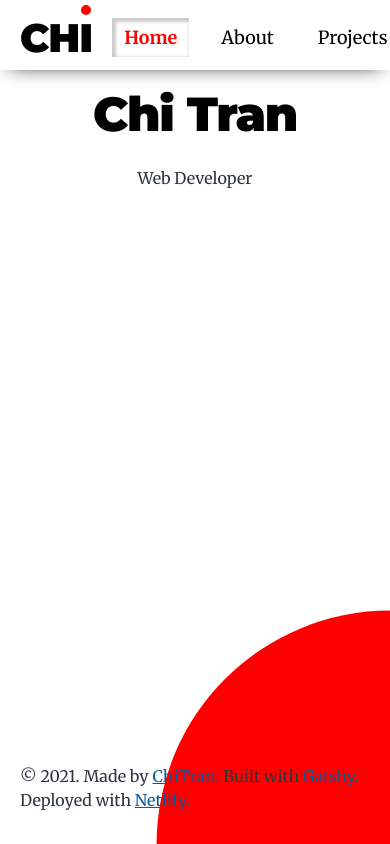
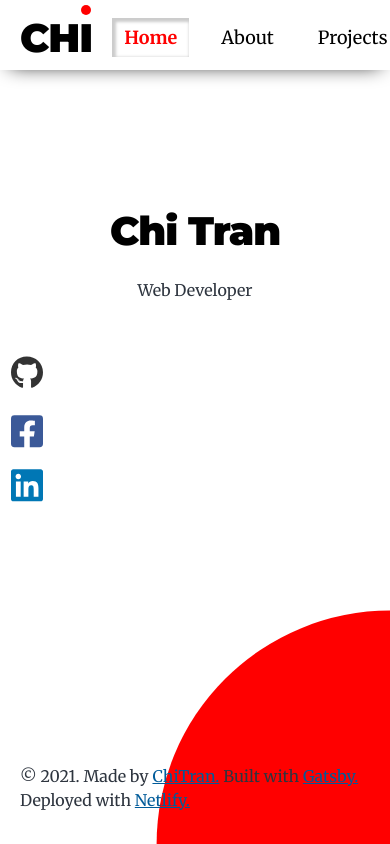
Before and after one commit to KhanhChiTran/chitran.de, a Gatsby site: page / in a window 390 px wide. Built offline with nearby package versions, Linux system fonts and the light colour scheme; Gatsby itself is replaced by a stand-in of ours.

Commit message:
update projects

```diff
--- /dev/null
+++ b/src/components/Share/boxcenter.js
@@ -0,0 +1,6 @@
+import styled from "styled-components"
+
+export const BoxCenter = styled.div`
+  margin: 20vh auto;
+  text-align: center;
+`
--- a/src/pages/index.js
+++ b/src/pages/index.js
@@ -1,33 +1,34 @@
-import { graphql } from "gatsby";
-import React from "react";
-import styled from "styled-components";
-import Layout from "../components/Layout/layout";
-import SEO from "../components/seo";
+import { graphql } from "gatsby"
+import React from "react"
+import styled from "styled-components"
+import Layout from "../components/Layout/layout"
+import SEO from "../components/seo"
+import { BoxCenter } from "../components/Share/boxcenter"
 
 const BlogIndex = ({ data, location }) => {
-  const siteTitle = data.site.siteMetadata?.title || `Title`;
-  const posts = data.allMarkdownRemark.nodes;
-  const [color, setColor] = React.useState(false);
-  console.log(data);
+  const siteTitle = data.site.siteMetadata?.title || `Title`
+  const posts = data.allMarkdownRemark.nodes
+  const [color, setColor] = React.useState(false)
+  console.log(data)
   const ButtonChange = styled.button`
     padding: 1rem;
     color: blue;
     background-color: ${color ? "red" : "black"};
     border: 1px solid red;
-  `;
+  `
 
   return (
     <Layout location={location} title={siteTitle}>
       <SEO title="Home" />
-      <div className="home-content">
+      <BoxCenter>
         <h1>Chi Tran</h1>
         <p> Web Developer</p>
-      </div>
+      </BoxCenter>
     </Layout>
-  );
-};
+  )
+}
 
-export default BlogIndex;
+export default BlogIndex
 
 export const pageQuery = graphql`
   query {
@@ -50,4 +51,4 @@ export const pageQuery = graphql`
       }
     }
   }
-`;
+`
--- a/src/style.css
+++ b/src/style.css
@@ -356,6 +356,6 @@ main {
     list-style-position: inside;
   }
   .side-bar {
-    display: none;
+    left: -13px !important ;
   }
 }
```
Also changed, not shown: src/pages/projects.js (+9 -5 lines), static/favicon copy.ico (added).
